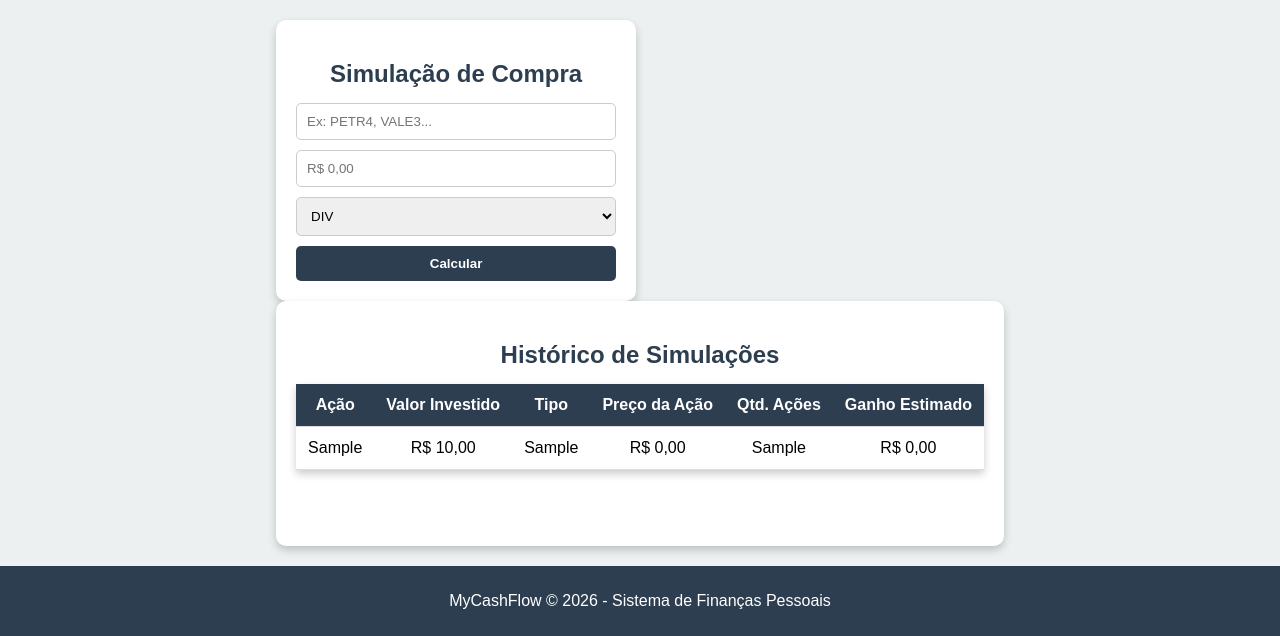
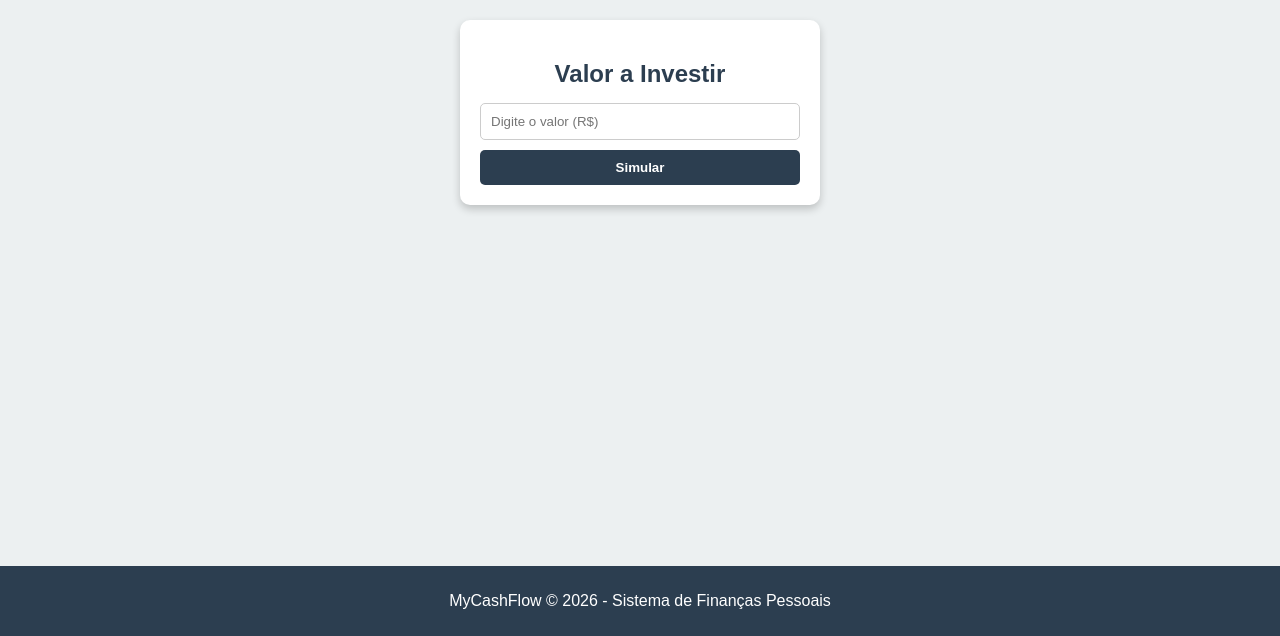
Before and after one commit to adenilsonff/MyCashFlow, a PHP site: page /views/div_compra.php in a window 1280 px wide. Shown: the part 164-800 px from the top of the page. Run offline with PHP 8.4, Linux system fonts and the light colour scheme; the visitor is signed in with stand-in values (Sample User, id 1); tables that the repository leaves empty or names only in its code hold one stand-in row (values such as "Sample post").

Commit message:
div_compra

```diff
--- a/views/div_compra.php
+++ b/views/div_compra.php
@@ -6,44 +6,12 @@ if (!isset($_SESSION['usuario_id'])) {
     header("Location: login.php");
     exit;
 }
-
-// Inserir novo registro Div Compra
-if (isset($_POST['nova_compra'])) {
-    $acao = strtoupper($_POST['acao']); // garante maiúscula
-    $valor = floatval($_POST['valor']); // valor disponível para investir
-    $tipo = $_POST['tipo']; // DIV ou JCP
-
-    // Aqui futuramente você vai puxar da API o preço da ação
-    // Exemplo fictício:
-    $precoAcao = 25.00; // valor retornado da API
-    $qtdAcoes = floor($valor / $precoAcao);
-
-    // Ganho esperado (exemplo: dividendo de R$ 2 por ação)
-    $dividendoPorAcao = 2.00; // valor que virá da API ou tabela
-    $ganho = $qtdAcoes * $dividendoPorAcao;
-
-    $stmt = $conn->prepare("INSERT INTO div_compra (acao, valor, tipo, preco_acao, qtd_acoes, ganho) VALUES (?, ?, ?, ?, ?, ?)");
-    $stmt->bind_param("sdsdid", $acao, $valor, $tipo, $precoAcao, $qtdAcoes, $ganho);
-    $stmt->execute();
-    $stmt->close();
-}
-
-// Buscar registros
-$sql = "SELECT id, acao, valor, tipo, preco_acao, qtd_acoes, ganho
-        FROM div_compra
-        ORDER BY id DESC";
-$result = $conn->query($sql);
-
-$compras = [];
-while ($row = $result->fetch_assoc()) {
-    $compras[] = $row;
-}
 ?>
 <!DOCTYPE html>
 <html lang="pt-br">
 <head>
     <meta charset="UTF-8">
-    <title>Div Compra</title>
+    <title>Ações Nacionais</title>
     <link rel="stylesheet" href="../assets/css/style-rendas.css?v=1">
 </head>
 <body>
@@ -52,56 +20,14 @@ while ($row = $result->fetch_assoc()) {
 
     <main class="rendas-layout">
         <div class="rendas-container">
-            <!-- Cadastro -->
+            <!-- Card de Entrada de Capital -->
             <div class="card-cadastro-renda">
-                <h2>Simulação de Compra</h2>
-                <form class="form-rendas" method="POST">
-                    <input type="hidden" name="nova_compra" value="1">
-
-                    <!-- Nome da ação -->
-                    <input type="text" name="acao" placeholder="Ex: PETR4, VALE3..." required>
-
-                    <!-- Valor disponível -->
-                    <input type="number" step="0.01" name="valor" placeholder="R$ 0,00" required>
-
-                    <!-- Tipo: DIV ou JCP -->
-                    <select name="tipo" required>
-                        <option value="DIV">DIV</option>
-                        <option value="JCP">JCP</option>
-                    </select>
-
-                    <button type="submit">Calcular</button>
+                <h2>Valor a Investir</h2>
+                <form method="POST" class="form-rendas">
+                    <input type="number" step="0.01" name="capital" placeholder="Digite o valor (R$)" required>
+                    <button type="submit">Simular</button>
                 </form>
             </div>
-        </div>
-
-        <!-- Lista -->
-        <div class="card-lista-renda">
-            <h2>Histórico de Simulações</h2>
-            <table class="tabela-rendas">
-                <thead>
-                    <tr>
-                        <th>Ação</th>
-                        <th>Valor Investido</th>
-                        <th>Tipo</th>
-                        <th>Preço da Ação</th>
-                        <th>Qtd. Ações</th>
-                        <th>Ganho Estimado</th>
-                    </tr>
-                </thead>
-                <tbody>
-                    <?php foreach ($compras as $c) { ?>
-                    <tr>
-                        <td><?= htmlspecialchars($c['acao']) ?></td>
-                        <td>R$ <?= number_format($c['valor'], 2, ',', '.') ?></td>
-                        <td><?= $c['tipo'] ?></td>
-                        <td>R$ <?= number_format($c['preco_acao'], 2, ',', '.') ?></td>
-                        <td><?= $c['qtd_acoes'] ?></td>
-                        <td>R$ <?= number_format($c['ganho'], 2, ',', '.') ?></td>
-                    </tr>
-                    <?php } ?>
-                </tbody>
-            </table>
         </div>
     </main>
 
```
Also changed, not shown: views/div_datacom.php (+42 -9 lines).
